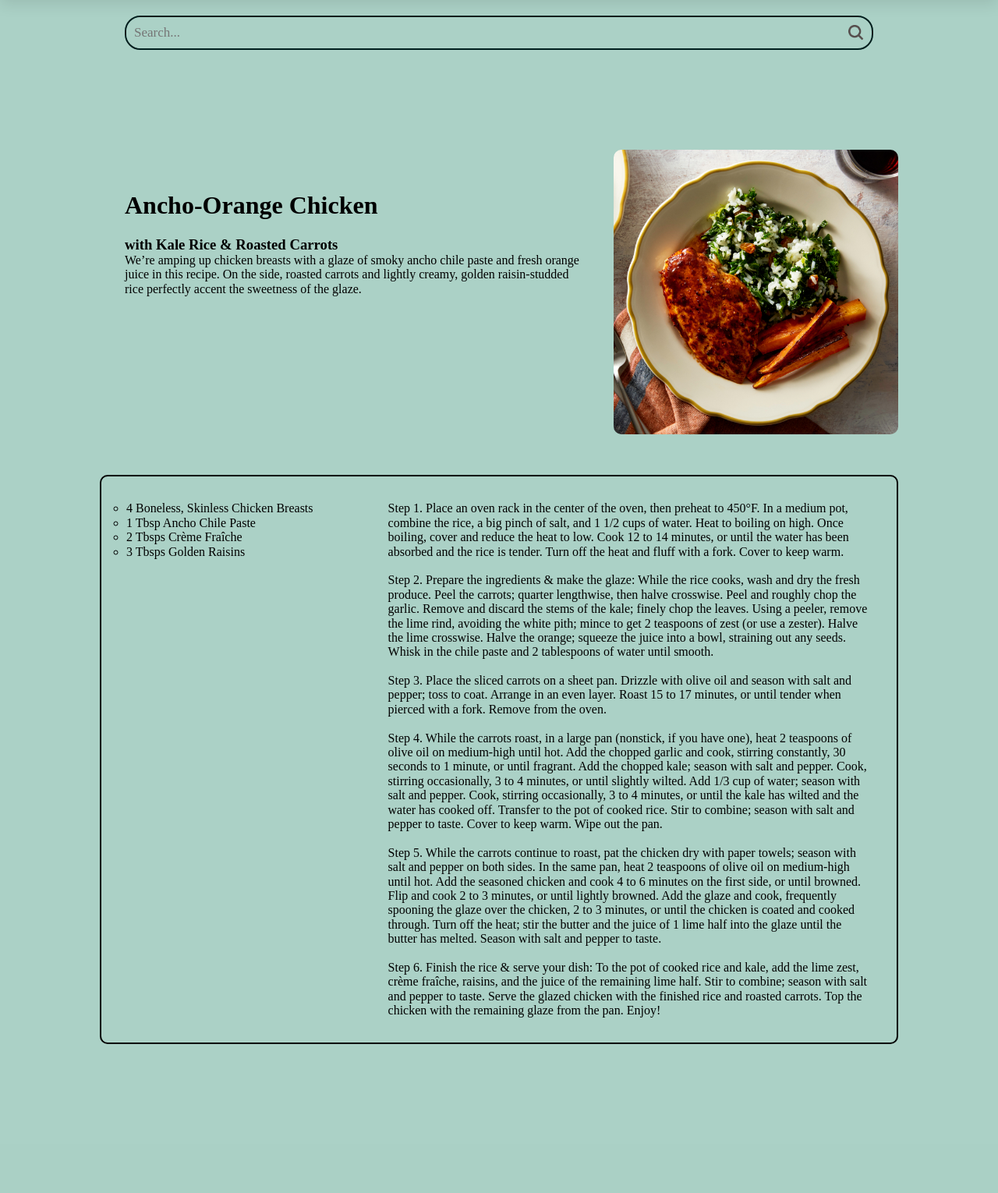
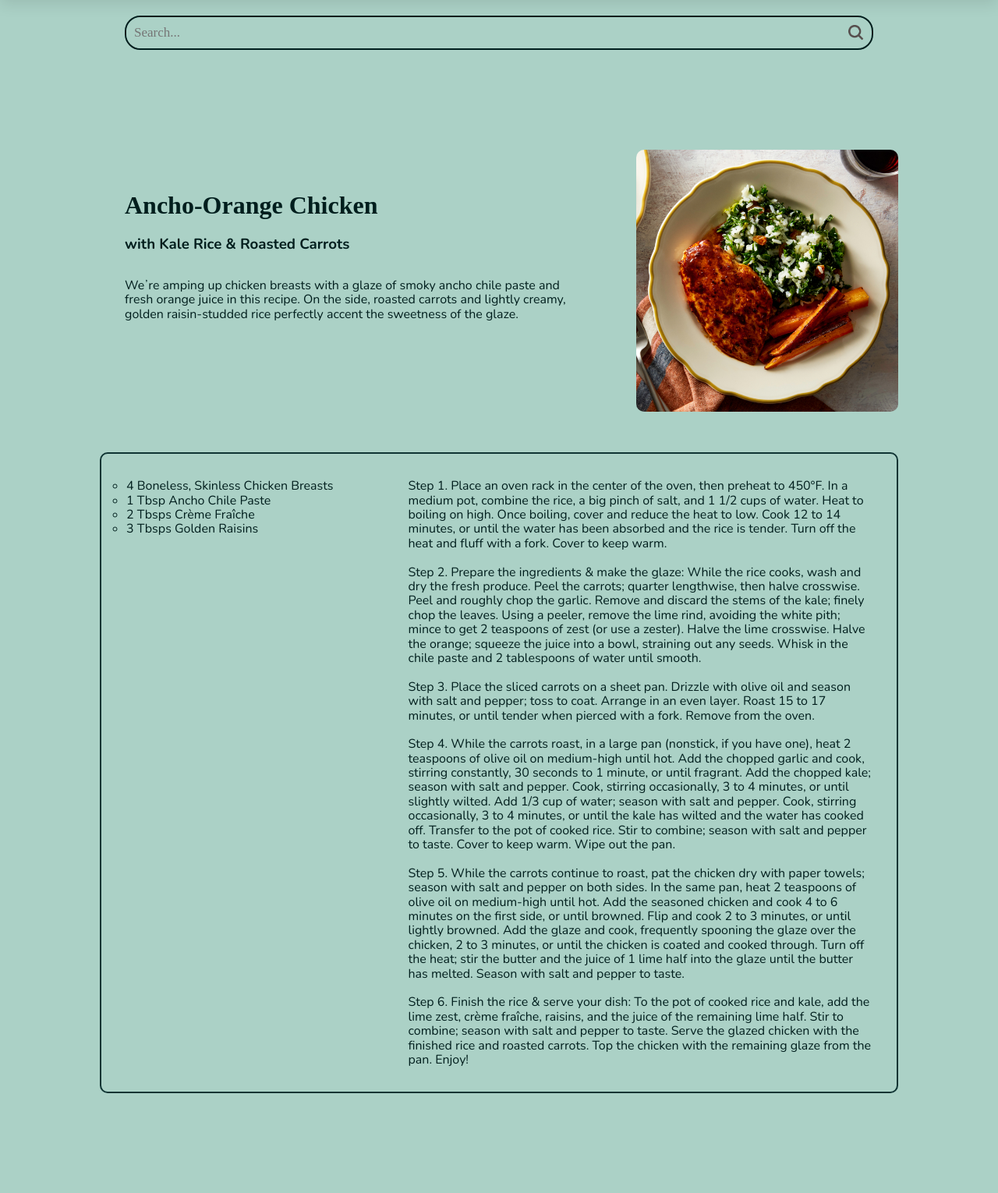
Before and after one commit to rt656arch/idm232-rt656, a PHP site: page /single-recipe.html in a window 1280 px wide. Shown: the part 60-1590 px from the top of the page at 78% size. Before the commit the page ends 1399 px from the top, so only its background shows below. Run offline with PHP 8.4, Linux system fonts and the light colour scheme; some web fonts are replaced.

Commit message:
color updates

```diff
--- a/style.css
+++ b/style.css
@@ -207,13 +207,19 @@ section h2 {
 }
 
 /* single recipe page styling */
-
+.single-container {
+    color: var(--headline);
+}
 .single-title {
     margin: 2rem;
 }
 .single-intro {
     display: flex;
     justify-content: space-between;
+    font-family: 'Nunito';
+}
+.single-intro h1 {
+    font-family: 'CherryBombOne';
 }
 
 .single-intro .single-img {
@@ -223,14 +229,18 @@ section h2 {
  .single-img img {
     border-radius: 10px;
 }
-
+.single-description {
+    margin: 2rem;
+    margin-left: 0;
+}
 .recipe-info {
     display: grid;
     grid-template-columns: auto auto;
     gap: 2rem;
-    border: 2px solid black;
+    border: 2px solid var(--sub-headline);
     border-radius: 10px;
     margin-top: 3rem;
+    font-family: 'Nunito';
 
 }
 
```
Also changed, not shown: search-result.html (deleted, +0 -13 lines).
